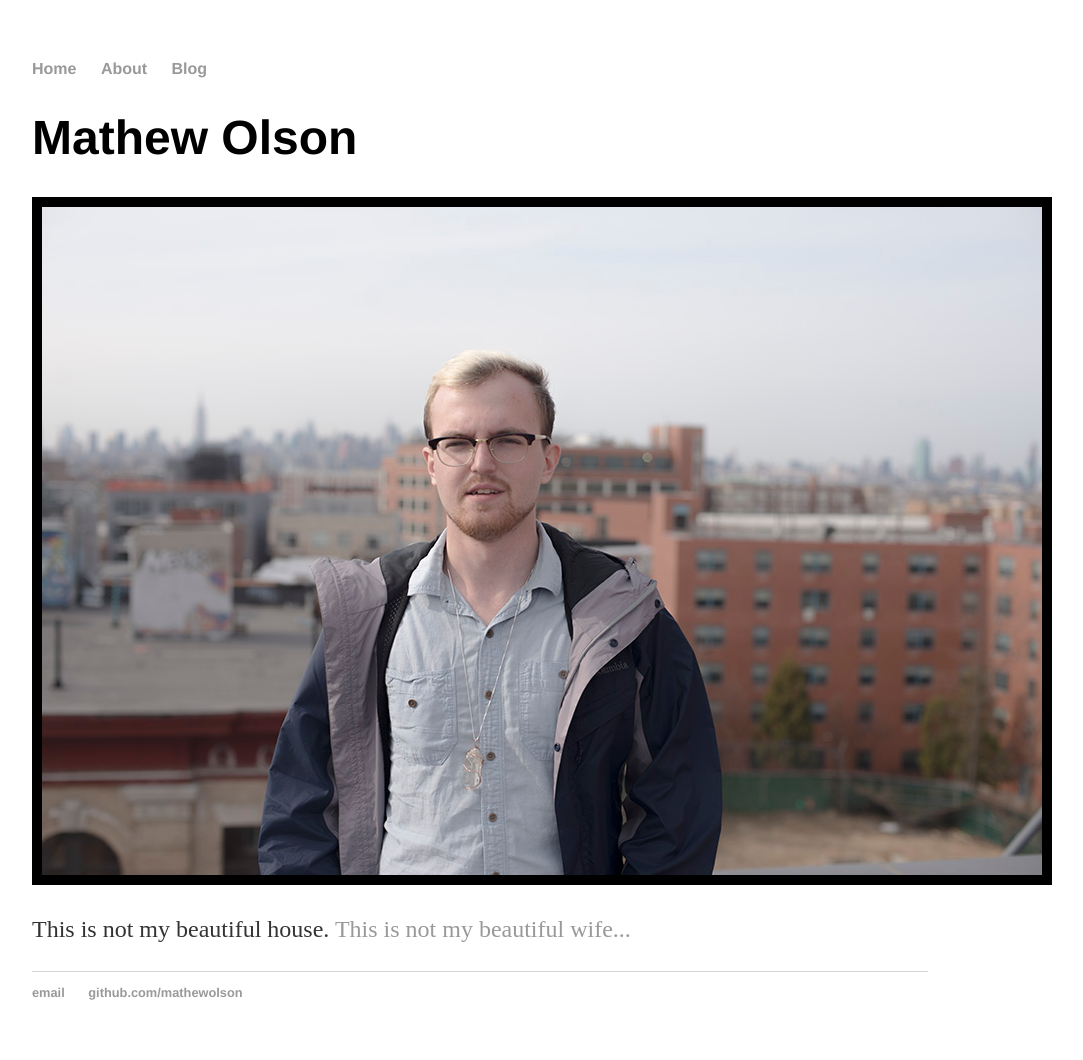
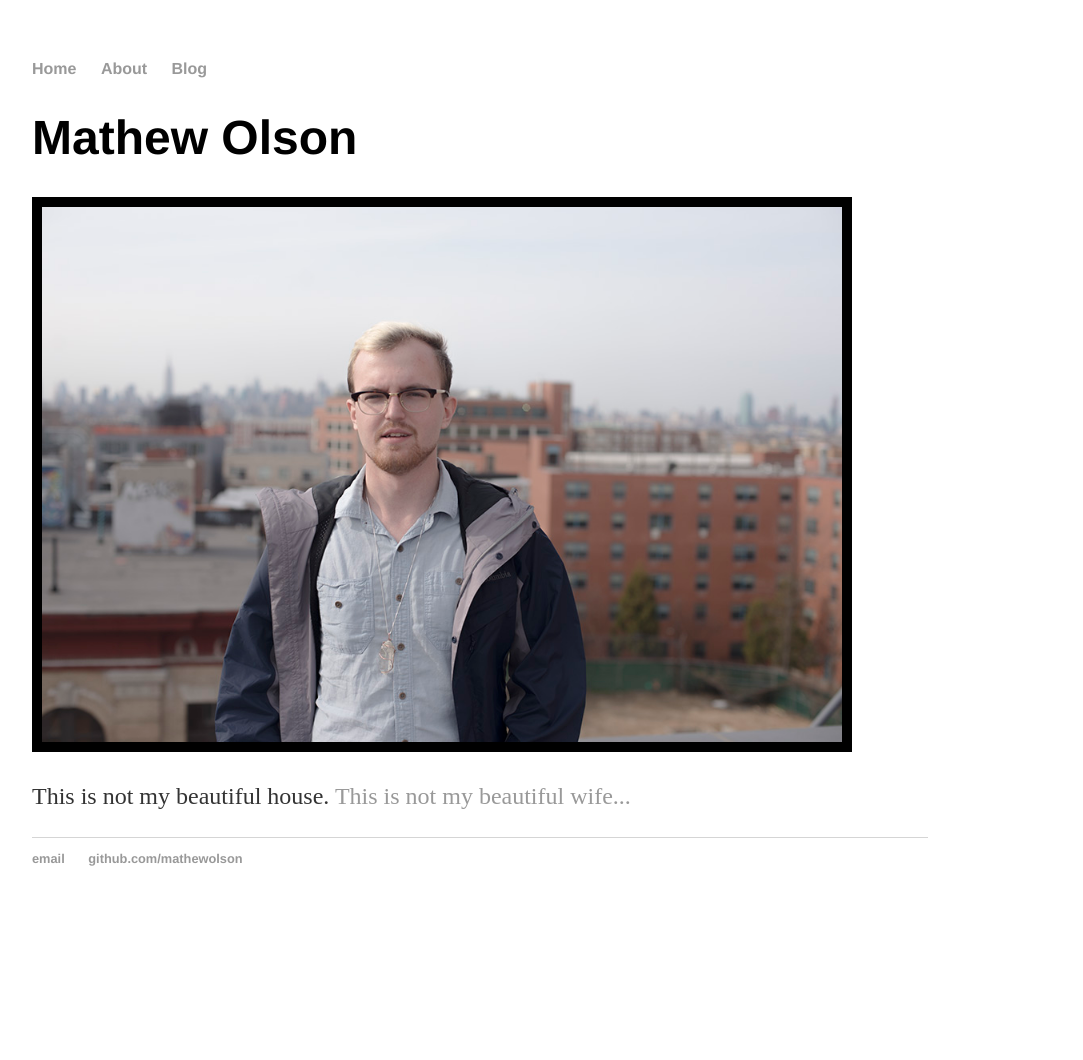
Before and after one commit to mathewolson/mathewolson.github.io, a Jekyll site: the page built from index.html, in a window 1280 px wide. Shown: the whole page, without its empty margins (160-1243 px from the left). Built offline with Jekyll 4.4.1, drawn with Linux system fonts in a browser that asks for light colours; after the commit the page ends 926 px from its top, so only the background shows below that.

Commit message:
Update index.html

```diff
--- a/index.html
+++ b/index.html
@@ -4,6 +4,6 @@ title: Mathew Olson
 ---
 <div class="blurb">
 	<h1>Mathew Olson</h1>
-	<img src="https://raw.githubusercontent.com/mathewolson/mathewolson.github.io/master/DSC_7853_small.jpg" alt="Photo by Michael Zhao" height=69% border=10px/>
+	<img src="https://raw.githubusercontent.com/mathewolson/mathewolson.github.io/master/DSC_7853_small.jpg" alt="Photo by Michael Zhao" width=800px border=10px/>
 	<p>This is not my beautiful house. <a href="/about">This is not my beautiful wife...</a></p>
 </div><!-- /.blurb -->
```
